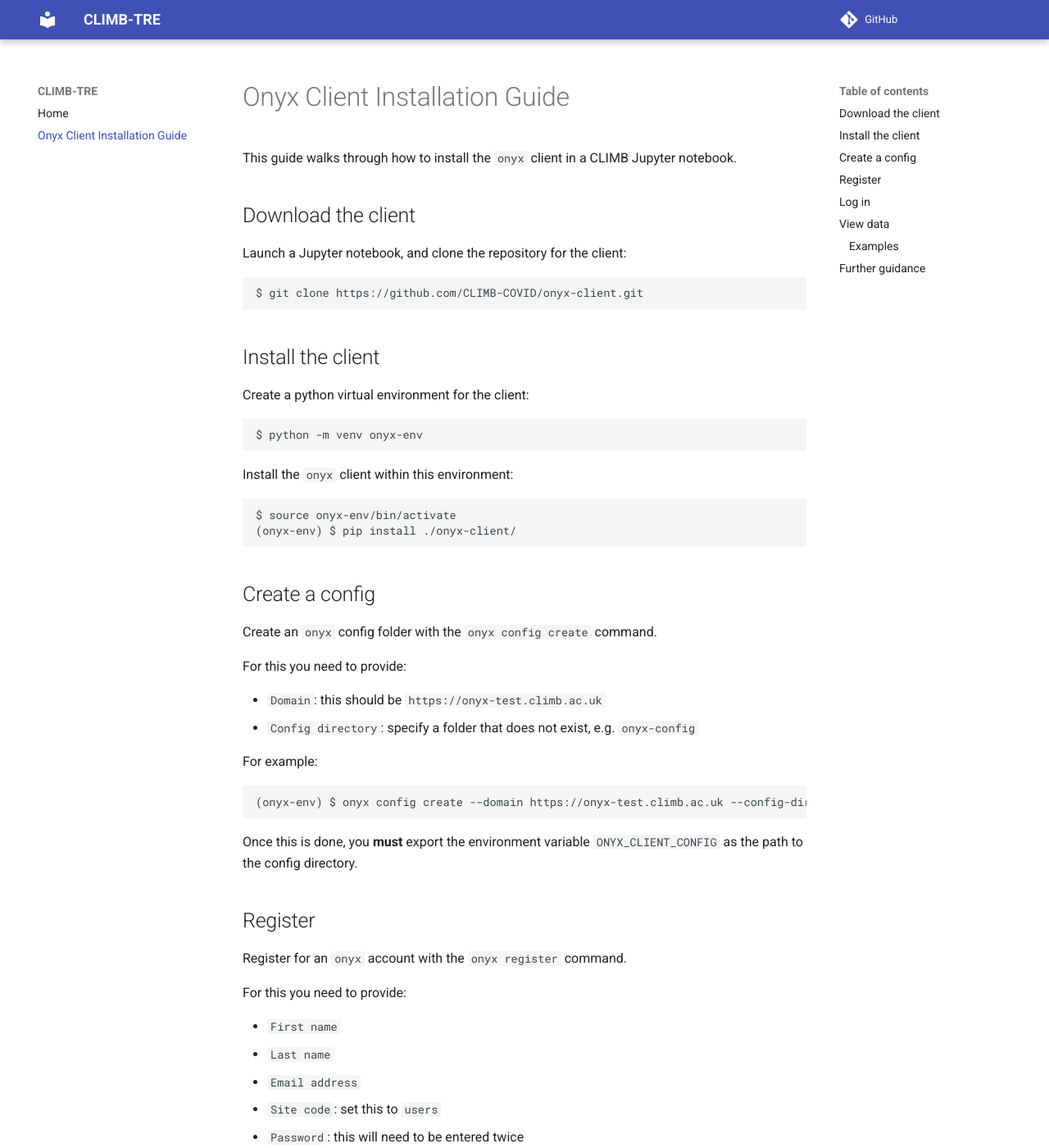
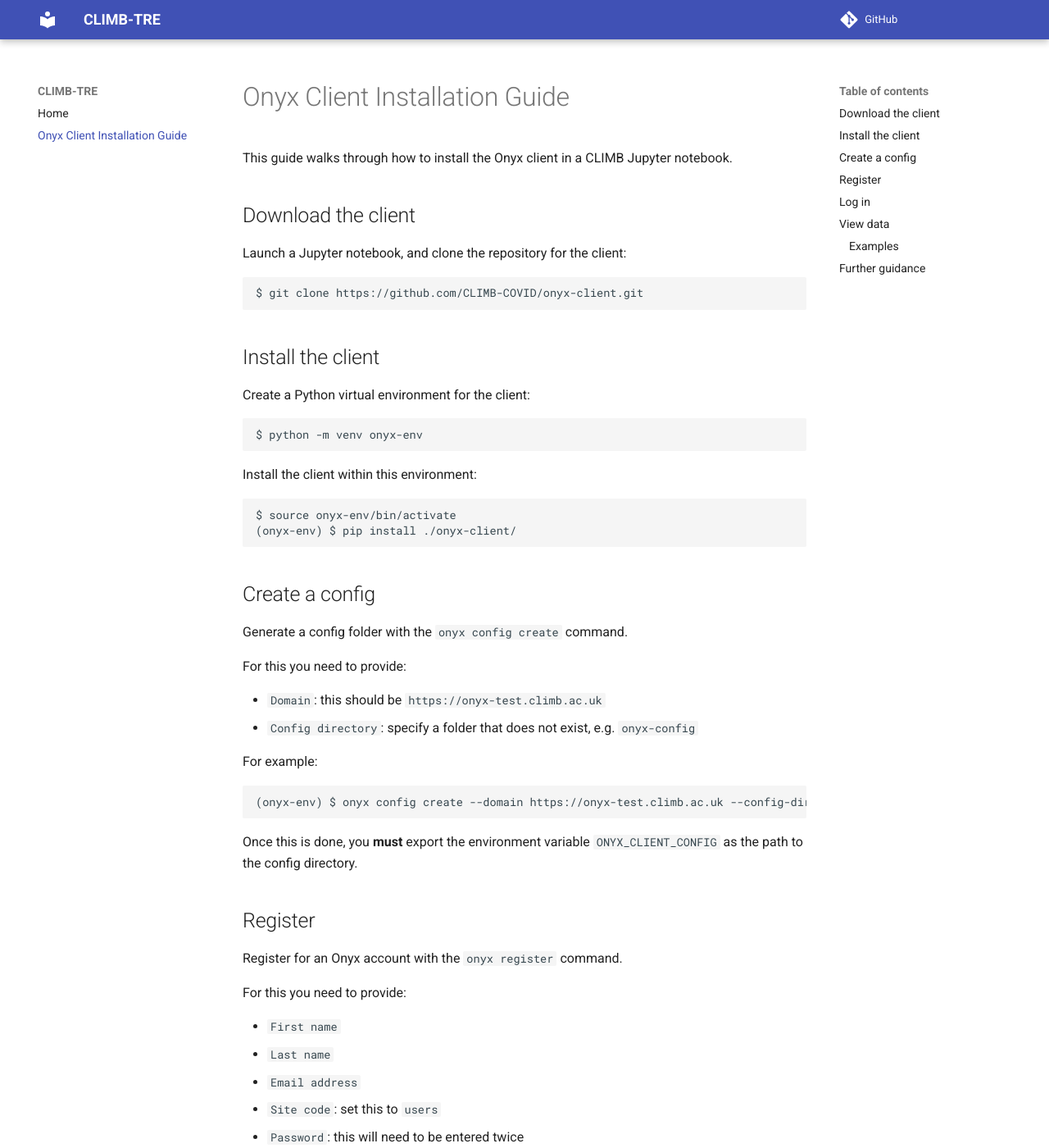
Before and after one commit to warrickball/climb-tre.github.io, an MkDocs documentation site: the page built from docs/onyx_client_installation_guide.md, in a window 1280 px wide and 1400 px high. Shown: the whole window at 82% size. Built offline with MkDocs 1.6.1 and Material for MkDocs 9.7.7, drawn with Linux system fonts in a browser that asks for light colours; comment, search, counter and statistics services are not loaded; some of the changed text lies outside the part shown.

Commit message:
Small updates to the install guide, and fixing GitHub hyperlink

````diff
--- a/docs/onyx_client_installation_guide.md
+++ b/docs/onyx_client_installation_guide.md
@@ -1,6 +1,6 @@
 # Onyx Client Installation Guide
 
-This guide walks through how to install the `onyx` client in a CLIMB Jupyter notebook.
+This guide walks through how to install the Onyx client in a CLIMB Jupyter notebook.
 
 ## Download the client
 
@@ -12,13 +12,13 @@
 
 ## Install the client
 
-Create a python virtual environment for the client:
+Create a Python virtual environment for the client:
 
 ```
 $ python -m venv onyx-env
 ```
 
-Install the `onyx` client within this environment:
+Install the client within this environment:
 
 ```
 $ source onyx-env/bin/activate
@@ -27,7 +27,7 @@
 
 ## Create a config
 
-Create an `onyx` config folder with the `onyx config create` command.
+Generate a config folder with the `onyx config create` command.
 
 For this you need to provide:
 
@@ -44,7 +44,7 @@
 
 ## Register
 
-Register for an `onyx` account with the `onyx register` command.
+Register for an Onyx account with the `onyx register` command.
 
 For this you need to provide:
 
@@ -64,7 +64,7 @@
 
 ## Log in
 
-To log in to your `onyx` account, run the following command and enter your password:
+To log in to your Onyx account, run the following command and enter your password:
 
 ```
 (onyx-env) $ onyx login
@@ -114,11 +114,11 @@
 
 ## Further guidance
 
-For further guidance using the `onyx` client, use the `--help` option.
+For further guidance using the Onyx client, use the `--help` option.
 
 ```
 (onyx-env) $ onyx --help
 (onyx-env) $ onyx filter --help
 ```
 
-Or, check out the `README` file on the `onyx-client` GitHub page: https://github.com/CLIMB-TRE/onyx-client
+Or, check out the README file on the Onyx client's [GitHub page](https://github.com/CLIMB-TRE/onyx-client).
````
